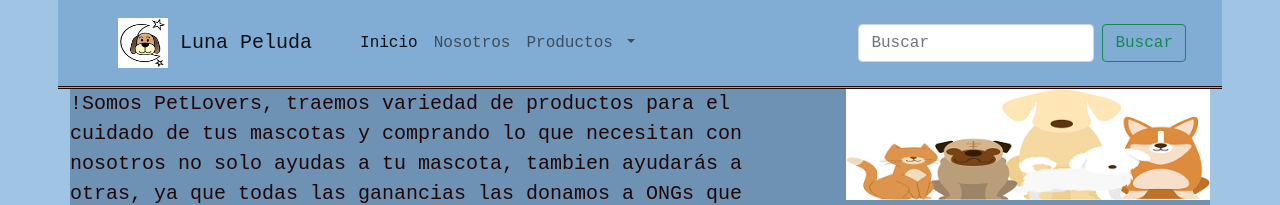
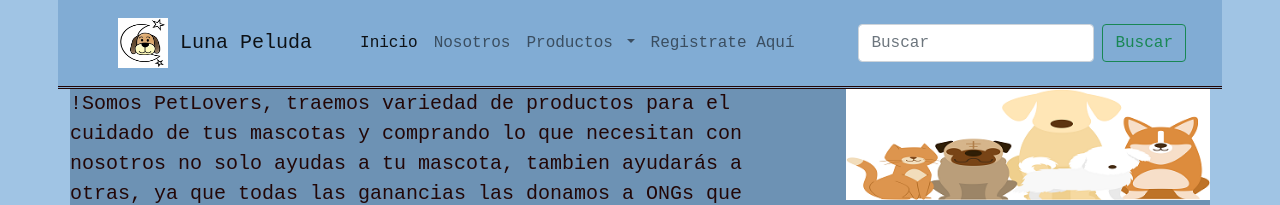
Before and after one commit to Fernando-Ferrer/PruebaWeb, a plain HTML site: page index.html in a window 1280 px wide. Shown: the top 205 px of the page. Drawn offline with nearby package versions, Linux system fonts and the light colour scheme.

Commit message:
Actualizacion del Index
Actualizacion parcial del NavBar

```diff
--- a/index.html
+++ b/index.html
@@ -65,6 +65,9 @@
                               <li><a class="dropdown-item" href="Correas.html">Correas</a></li>
                               <li><a class="dropdown-item" href="Identificaciones.html">Identificaciones</a></li>
                             </ul>
+                          </li>
+                          <li class="nav-item">
+                            <a class="nav-link" href="Formulario.html">Registrate Aquí</a>
                           </li>
                         </ul>
                         <form class="d-flex">
```
